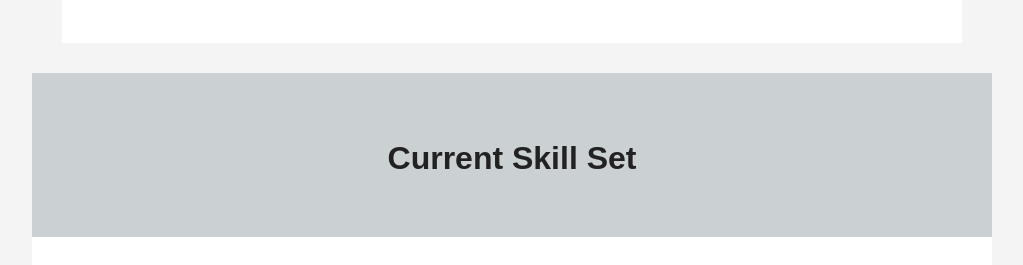
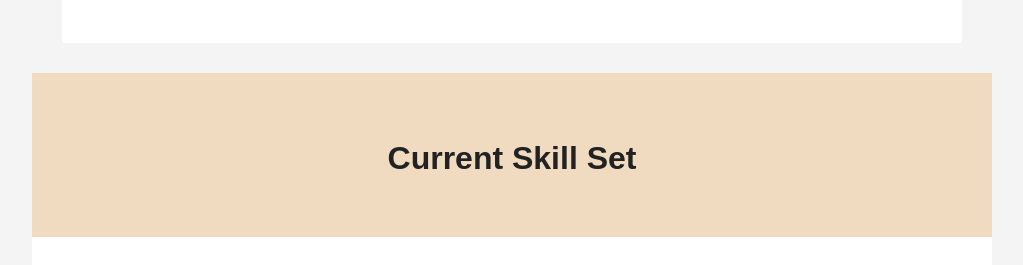
Before and after one commit to Kanegraffiti/My-tech-goals, a plain HTML site: page index.html in a window 1280 px wide. Shown: the part 2137-2402 px from the top of the page, without its empty margins (128-1151 px from the left). Drawn offline with Linux system fonts and the light colour scheme.

Commit message:
Update index.html

```diff
--- a/index.html
+++ b/index.html
@@ -75,7 +75,7 @@
         #page10 h2 { color: white;}
 
         /* Page 11 */
-        #page11 { background-color: #cbd1d3; padding: 40px; text-align: center; }
+        #page11 { background-color: #f0dbc1; padding: 40px; text-align: center; }
         #page11 h2 { font-size: 2rem; margin-bottom: 20px; }
 
     </style>
```
